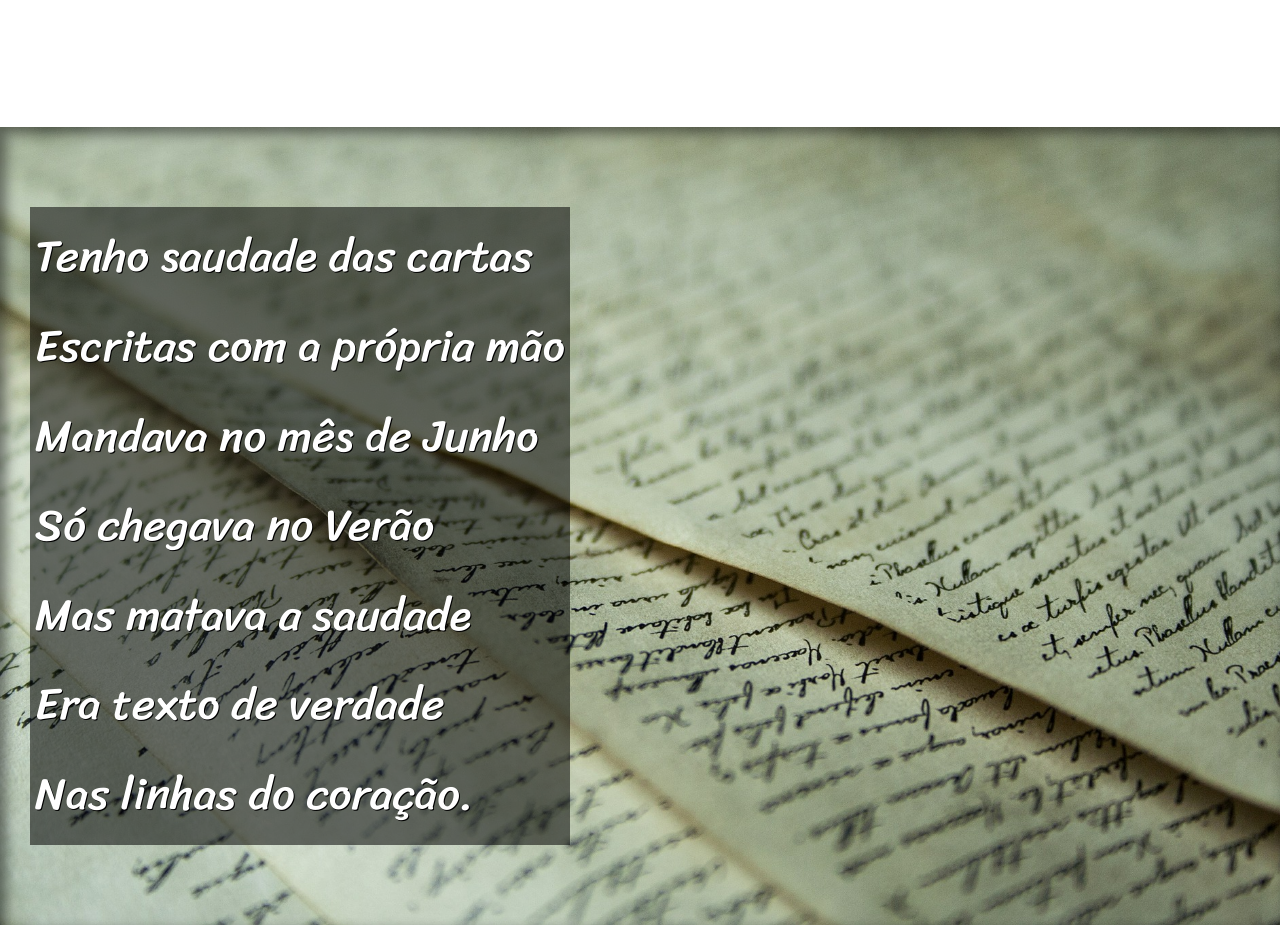
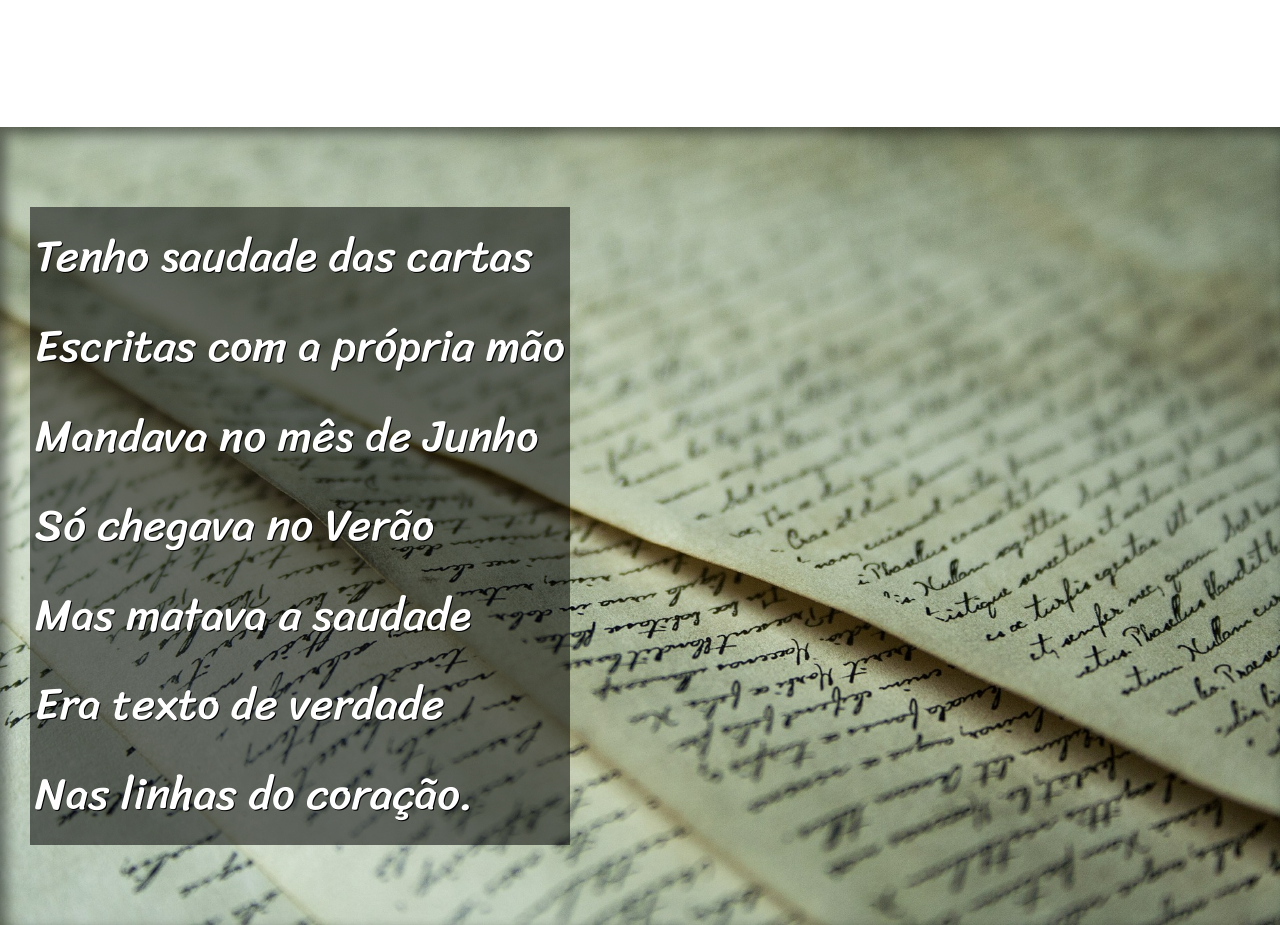
Before and after one commit to vhsdantas/projeto-cordel, a plain HTML site: page index.html in a window 1280 px wide. Shown: the part 3400-4325 px from the top of the page. Drawn offline with Linux system fonts and the light colour scheme; a web font is replaced by a local one.

Commit message:
Update style.css

```diff
--- a/estilo/style.css
+++ b/estilo/style.css
@@ -88,7 +88,7 @@ section#img01{
 
 section#img02{
     background-image: url(../imagens/background002.jpg);
-    background-position: ;
+    background-position: center center;
 }
 
 footer{
```
